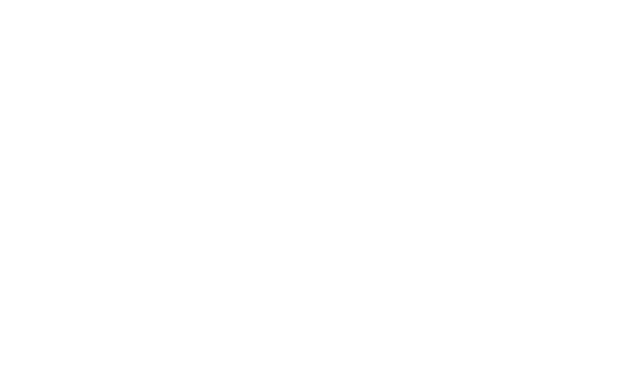
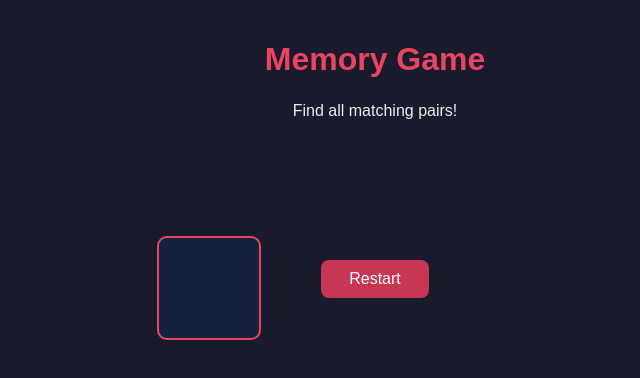
Before and after one commit to UnusualTitan711x/Match-Two-Game, a plain HTML site: page index.html in a window 1280 px wide. Shown: the whole page, without its empty margins (265-905 px from the left). Drawn offline with Linux system fonts and the light colour scheme.

Commit message:
basic game setup plus styling

```diff
--- a/index.html
+++ b/index.html
@@ -7,6 +7,17 @@
     <link rel="stylesheet" href="style.css">
 </head>
 <body>
+    <h1>Memory Game</h1>
+    <p>Find all matching pairs!</p>
+
+    <div id="board">
+        <div class="card">
+            <div class="card-inner"></div>
+            <div class="card-front"></div>
+            <div class="card-back"></div>
+        </div>
+    </div>
+    <button id="restart-btn">Restart</button>
 
     <script src="script.js"></script>
 </body>
--- a/style.css
+++ b/style.css
@@ -0,0 +1,92 @@
+body {
+    font-family: sans-serif;
+    background: #1a1a2e;
+    color: #eee;
+    display: flex;
+    flex-direction: column;
+    align-items: center;
+    padding: 20px;
+    min-height: 100vh;
+    margin: 0;
+}
+
+h1 {
+    font-size: 2rem;
+    margin-bottom: 8px;
+    color: #e94560;
+}
+
+#status {
+    font-size: 1.1rem;
+    margin-bottom: 20px;
+    min-height: 1.5rem;
+}
+
+/* The Grid */
+#board {
+    display: grid;
+    grid-template-columns: repeat(4, 100px);
+    gap: 12px;
+}
+
+.card {
+    width: 100px;
+    height: 100px;
+    cursor: pointer;
+    perspective: 600px; /* What makes the Flip work*/
+}
+
+.card-inner {
+    width: 100%;
+    height: 100%;
+    position: relative;
+    transform-style: preserve-3d;
+    /*transition: trasnform 0.4s ease; */
+}
+
+/*card animation shenanigans*/
+
+.card-front,
+.card-back {
+    position: absolute;
+    width: 100%;
+    height: 100%;
+    border-radius: 10px;
+    display: flex;
+    align-items: center;
+    justify-content: center;
+    font-size: 2.5rem;
+    backface-visibility: hidden; /* This hides the back when front is showing */
+}
+
+.card-back {
+    background-color: #16213e;
+    border: 2px solid #e94560;
+    color: #e94560;
+    font-size: 1.8rem;
+}
+
+.card-front {
+    background: #0f3460;
+    /*animations*/
+}
+
+.card.matched .card-front {
+    background: #1b4332;
+    border: 2px solid #52b788;
+}
+
+#restart-btn {
+    margin-top: 24px;
+    padding: 10px 28px;
+    font-size: 1rem;
+    background-color: #e94560;
+    color: white;
+    border: none;
+    border-radius: 8px;
+    cursor: pointer;
+}
+
+#restart-btn {
+    background: #c73652;
+}
```
